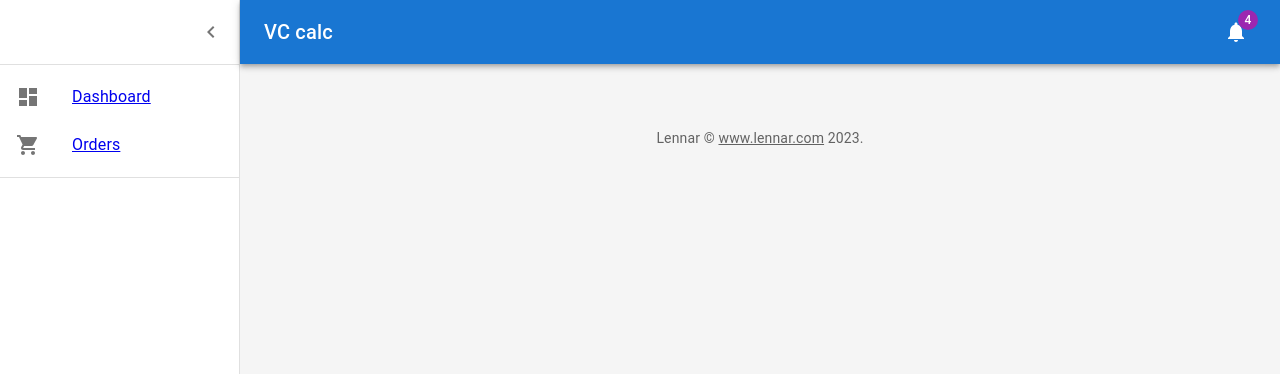
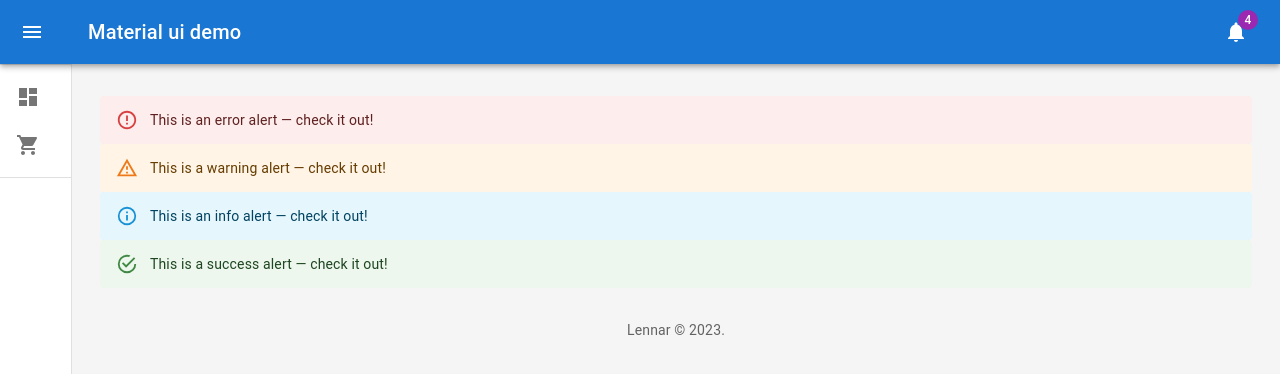
Before and after one commit to acnesiac/material-ui-uploadfile, a React (Create React App) app: page /create-student in a window 1280 px wide. Shown: the top 374 px of the page. Built offline with nearby package versions, Linux system fonts and the light colour scheme.

Commit message:
mainrouter readded

```diff
--- a/src/App.js
+++ b/src/App.js
@@ -1,13 +1,10 @@
 
 import Dashboard from './components/Dashboard';
-
 function App() {
   return (
     <div>
-            <Dashboard></Dashboard>
-
+      <Dashboard></Dashboard>
     </div>
   );
 }
-
 export default App;
--- a/src/components/Dashboard.js
+++ b/src/components/Dashboard.js
@@ -1,31 +1,34 @@
-import * as React from 'react';
-import { styled, createTheme, ThemeProvider } from '@mui/material/styles';
-import CssBaseline from '@mui/material/CssBaseline';
-import MuiDrawer from '@mui/material/Drawer';
-import Box from '@mui/material/Box';
-import MuiAppBar from '@mui/material/AppBar';
-import Toolbar from '@mui/material/Toolbar';
-import List from '@mui/material/List';
-import Typography from '@mui/material/Typography';
-import Divider from '@mui/material/Divider';
-import IconButton from '@mui/material/IconButton';
-import Badge from '@mui/material/Badge';
-import Container from '@mui/material/Container';
-import Link from '@mui/material/Link';
-import MenuIcon from '@mui/icons-material/Menu';
-import ChevronLeftIcon from '@mui/icons-material/ChevronLeft';
-import NotificationsIcon from '@mui/icons-material/Notifications';
-import { mainListItems, secondaryListItems } from './listItems';
-import { BrowserRouter as Router, Switch, Route } from 'react-router-dom';
+import * as React from "react";
+import { styled, createTheme, ThemeProvider } from "@mui/material/styles";
+import CssBaseline from "@mui/material/CssBaseline";
+import MuiDrawer from "@mui/material/Drawer";
+import Box from "@mui/material/Box";
+import MuiAppBar from "@mui/material/AppBar";
+import Toolbar from "@mui/material/Toolbar";
+import List from "@mui/material/List";
+import Typography from "@mui/material/Typography";
+import Divider from "@mui/material/Divider";
+import IconButton from "@mui/material/IconButton";
+import Badge from "@mui/material/Badge";
+import Container from "@mui/material/Container";
+import Link from "@mui/material/Link";
+import MenuIcon from "@mui/icons-material/Menu";
+import ChevronLeftIcon from "@mui/icons-material/ChevronLeft";
+import NotificationsIcon from "@mui/icons-material/Notifications";
+import { mainListItems, secondaryListItems } from "./listItems";
+import { BrowserRouter as Router, Switch, Route } from "react-router-dom";
+import Main from "./ContentPanel";
 function Copyright(props) {
   return (
-    <Typography variant="body2" color="text.secondary" align="center" {...props}>
-      {'Lennar © '}
-      <Link color="inherit" href="https://www.lennar.com/">
-      www.lennar.com
-      </Link>{' '}
-      {new Date().getFullYear()}
-      {'.'}
+    <Typography
+      variant="body2"
+      color="text.secondary"
+      align="center"
+      {...props}
+    >
+      {"Lennar © "}
+      <Link color="inherit" href=""></Link> {new Date().getFullYear()}
+      {"."}
     </Typography>
   );
 }
@@ -33,65 +36,65 @@ function Copyright(props) {
 const drawerWidth = 240;
 
 const AppBar = styled(MuiAppBar, {
-  shouldForwardProp: (prop) => prop !== 'open',
+  shouldForwardProp: (prop) => prop !== "open",
 })(({ theme, open }) => ({
   zIndex: theme.zIndex.drawer + 1,
-  transition: theme.transitions.create(['width', 'margin'], {
+  transition: theme.transitions.create(["width", "margin"], {
     easing: theme.transitions.easing.sharp,
     duration: theme.transitions.duration.leavingScreen,
   }),
   ...(open && {
     marginLeft: drawerWidth,
     width: `calc(100% - ${drawerWidth}px)`,
-    transition: theme.transitions.create(['width', 'margin'], {
+    transition: theme.transitions.create(["width", "margin"], {
       easing: theme.transitions.easing.sharp,
       duration: theme.transitions.duration.enteringScreen,
     }),
   }),
 }));
 
-const Drawer = styled(MuiDrawer, { shouldForwardProp: (prop) => prop !== 'open' })(
-  ({ theme, open }) => ({
-    '& .MuiDrawer-paper': {
-      position: 'relative',
-      whiteSpace: 'nowrap',
+const Drawer = styled(MuiDrawer, {
+  shouldForwardProp: (prop) => prop !== "open",
+})(({ theme, open }) => ({
+  "& .MuiDrawer-paper": {
+    position: "relative",
+    whiteSpace: "nowrap",
     width: drawerWidth,
-      transition: theme.transitions.create('width', {
+    transition: theme.transitions.create("width", {
       easing: theme.transitions.easing.sharp,
       duration: theme.transitions.duration.enteringScreen,
     }),
-      boxSizing: 'border-box',
+    boxSizing: "border-box",
     ...(!open && {
-        overflowX: 'hidden',
-        transition: theme.transitions.create('width', {
+      overflowX: "hidden",
+      transition: theme.transitions.create("width", {
         easing: theme.transitions.easing.sharp,
         duration: theme.transitions.duration.leavingScreen,
       }),
       width: theme.spacing(7),
-        [theme.breakpoints.up('sm')]: {
+      [theme.breakpoints.up("sm")]: {
         width: theme.spacing(9),
       },
     }),
   },
-  }),
-);
+}));
 
 const mdTheme = createTheme();
 
 function DashboardContent() {
-  const [open, setOpen] = React.useState(true);
+  const [open, setOpen] = React.useState(false);
   const toggleDrawer = () => {
     setOpen(!open);
   };
 
   return (
     <ThemeProvider theme={mdTheme}>
-      <Box sx={{ display: 'flex' }}>
+      <Box sx={{ display: "flex" }}>
         <CssBaseline />
         <AppBar position="absolute" open={open}>
           <Toolbar
             sx={{
-              pr: '24px', // keep right padding when drawer closed
+              pr: "24px", // keep right padding when drawer closed
             }}
           >
             <IconButton
@@ -100,8 +103,8 @@ function DashboardContent() {
               aria-label="open drawer"
               onClick={toggleDrawer}
               sx={{
-                marginRight: '36px',
-                ...(open && { display: 'none' }),
+                marginRight: "36px",
+                ...(open && { display: "none" }),
               }}
             >
               <MenuIcon />
@@ -113,7 +116,7 @@ function DashboardContent() {
               noWrap
               sx={{ flexGrow: 1 }}
             >
-              VC calc
+             Material ui demo
             </Typography>
             <IconButton color="inherit">
               <Badge badgeContent={4} color="secondary">
@@ -127,9 +130,9 @@ function DashboardContent() {
           <Drawer variant="permanent" open={open}>
             <Toolbar
               sx={{
-              display: 'flex',
-              alignItems: 'center',
-              justifyContent: 'flex-end',
+                display: "flex",
+                alignItems: "center",
+                justifyContent: "flex-end",
                 px: [1],
               }}
             >
@@ -147,18 +150,17 @@ function DashboardContent() {
             component="main"
             sx={{
               backgroundColor: (theme) =>
-              theme.palette.mode === 'light'
+                theme.palette.mode === "light"
                   ? theme.palette.grey[100]
                   : theme.palette.grey[900],
               flexGrow: 1,
-            height: '100vh',
-            overflow: 'auto',
+              height: "100vh",
+              overflow: "auto",
             }}
           >
-
-
             <Toolbar />
             <Container maxWidth="lg" sx={{ mt: 4, mb: 4 }}>
+            <Main></Main>
 
               <Copyright sx={{ pt: 4 }} />
             </Container>
```
Also changed, not shown: src/components/Page2.js (+3 -5 lines), src/components/listItems.js (+11 -14 lines). Lines whose indentation alone changed are shown as unchanged.
